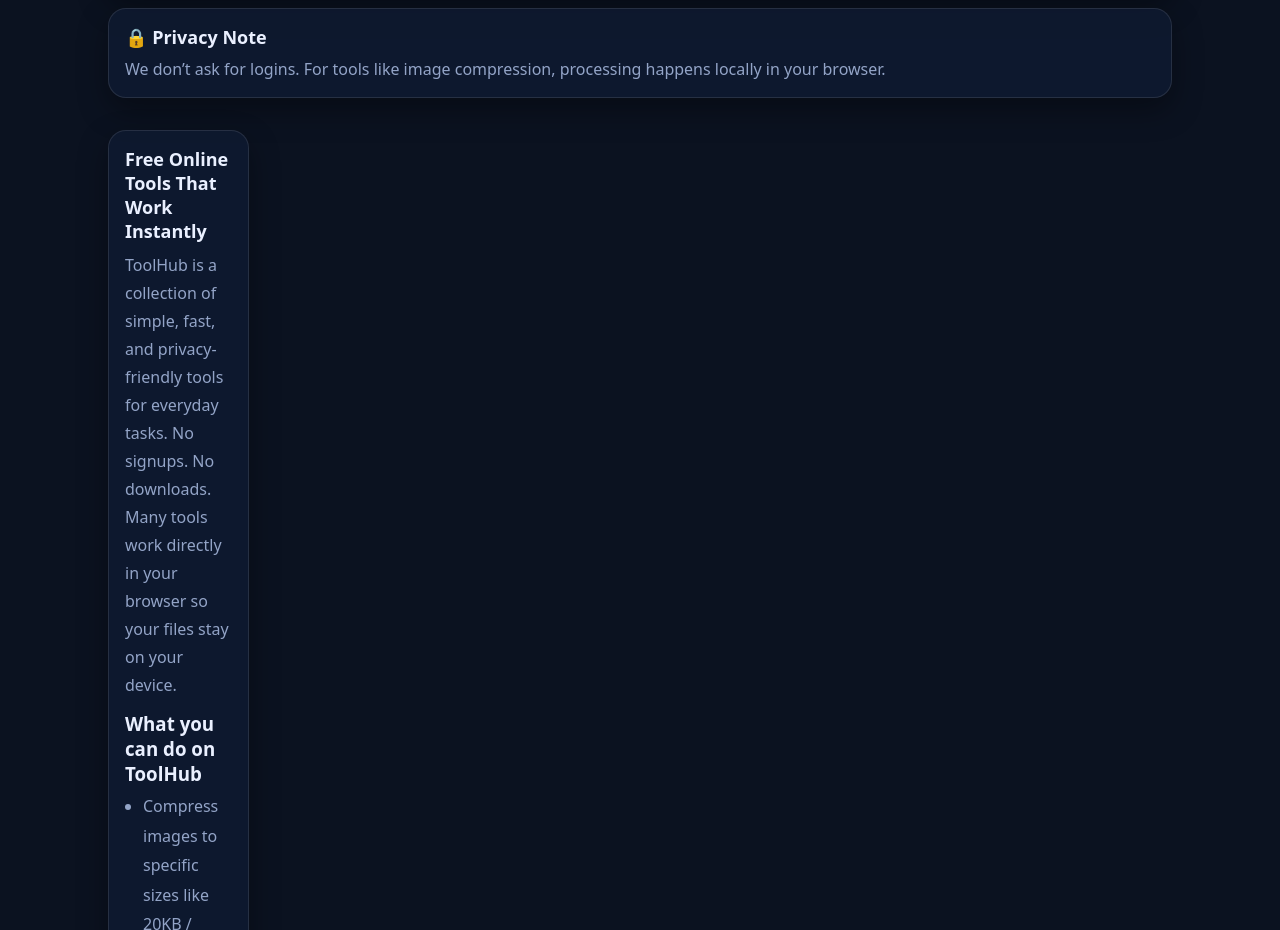
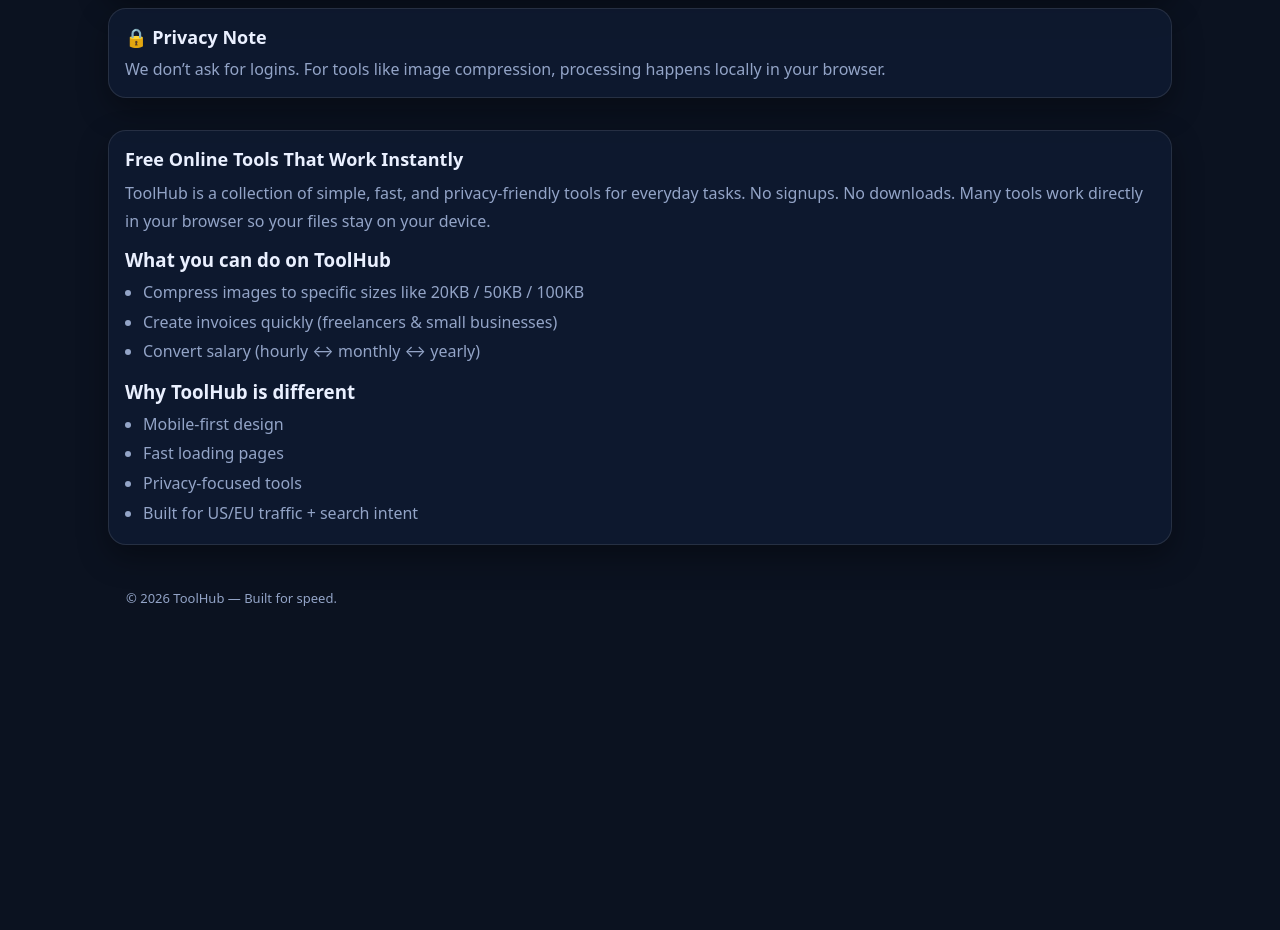
Before and after one commit to rishabhouellette/toolhub, a plain HTML site: page index.html in a window 1280 px wide. Shown: the part 780-1710 px from the top of the page. After the commit the page ends 1431 px from the top, so only its background shows below. Drawn offline with Linux system fonts and the light colour scheme.

Commit message:
fix grid card span

```diff
--- a/assets/style.css
+++ b/assets/style.css
@@ -44,6 +44,9 @@
 }
 .sub{color:var(--muted);max-width:62ch;font-size:16px;line-height:1.6}
 .grid{display:grid;grid-template-columns:repeat(12,1fr);gap:14px}
+.grid > .card{
+  grid-column: 1 / -1;
+}
 .card{
   border:1px solid var(--border);
   background: rgba(15,27,51,.75);
```
